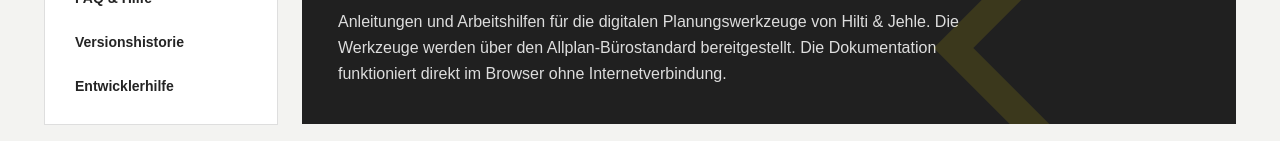
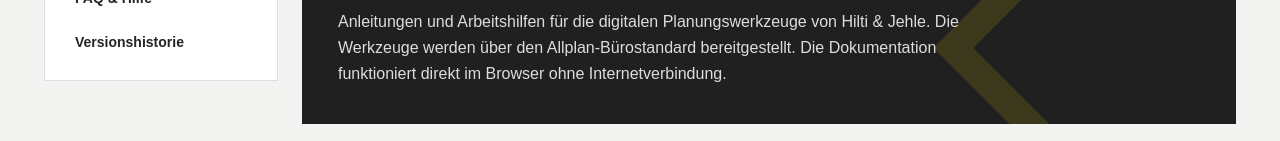
Before and after one commit to lukasburtscher2003/handy-dandy-allplan-tools, a plain HTML site: page docs/index.html in a window 1280 px wide. Shown: the part 305-446 px from the top of the page. Drawn offline with Linux system fonts and the light colour scheme.

Commit message:
problem solved

```diff
--- a/docs/index.html
+++ b/docs/index.html
@@ -22,7 +22,6 @@
 				<a href="urbgen.html">UrbGEN</a>
 				<a href="faq.html">FAQ & Hilfe</a>
 				<a href="versionen.html">Versionshistorie</a>
-				<a href=".dev/index.html">Entwicklerhilfe</a>
 			</nav>
 			<main>
 				<div class="breadcrumb">Support / Übersicht</div>
```
